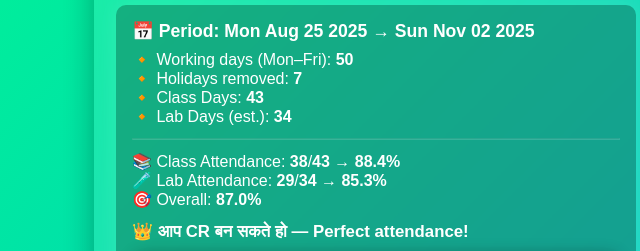
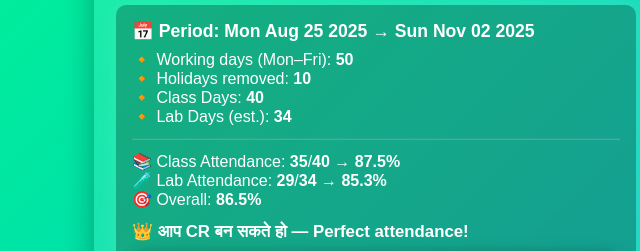
Before and after one commit to sahilbisht1987/bca.attendees., a plain HTML site: page index.html in a window 1280 px wide. Both pictures are taken after typing "5", "5" into the empty fields and a click on the button "Calculate Attendance". Shown: the part 296-547 px from the top of the page, 264-904 px from the left. Drawn offline with Linux system fonts and the light colour scheme.

Commit message:
Update index.html

```diff
--- a/index.html
+++ b/index.html
@@ -126,10 +126,13 @@ function compute(){
 
   start.setHours(0,0,0,0);today.setHours(0,0,0,0);
 
+  // ✅ 14 holidays added here
   const holidayStrings=[
-    "2025-10-01","2025-10-02","2025-10-20","2025-10-21","2025-10-22",
-    "2025-10-23","2025-10-24","2025-10-25"
+    "2025-08-29","2025-09-05","2025-09-19","2025-10-01","2025-10-02",
+    "2025-10-20","2025-10-21","2025-10-22","2025-10-23","2025-10-24",
+    "2025-10-25","2025-11-01","2025-11-14","2025-11-27"
   ];
+
   const christmas=new Date("2025-12-25");
   if(today>=christmas){holidayStrings.push("2025-12-25");}
 
@@ -187,7 +190,7 @@ function compute(){
   }
   else{
     meme="🙂 Keep improving! अभी 75% के पास हो!";
-     gifHTML=`<img src="gif.4.png" alt="Top Attendance" class="meme-gif">`;
+    gifHTML=`<img src="gif.4.png" alt="Top Attendance" class="meme-gif">`;
     bg1="#00b09b";bg2="#96c93d";
   }
 
```
